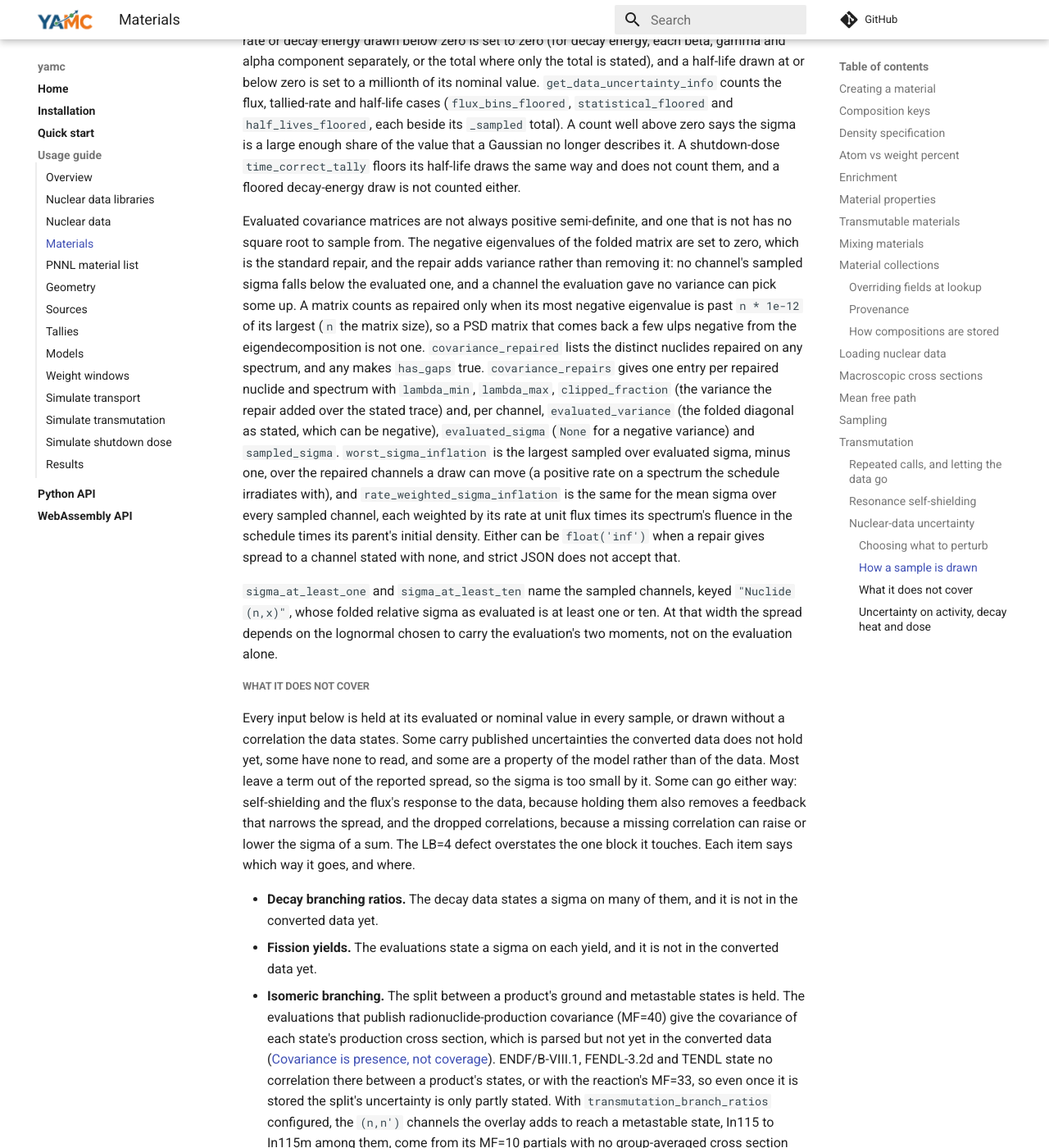
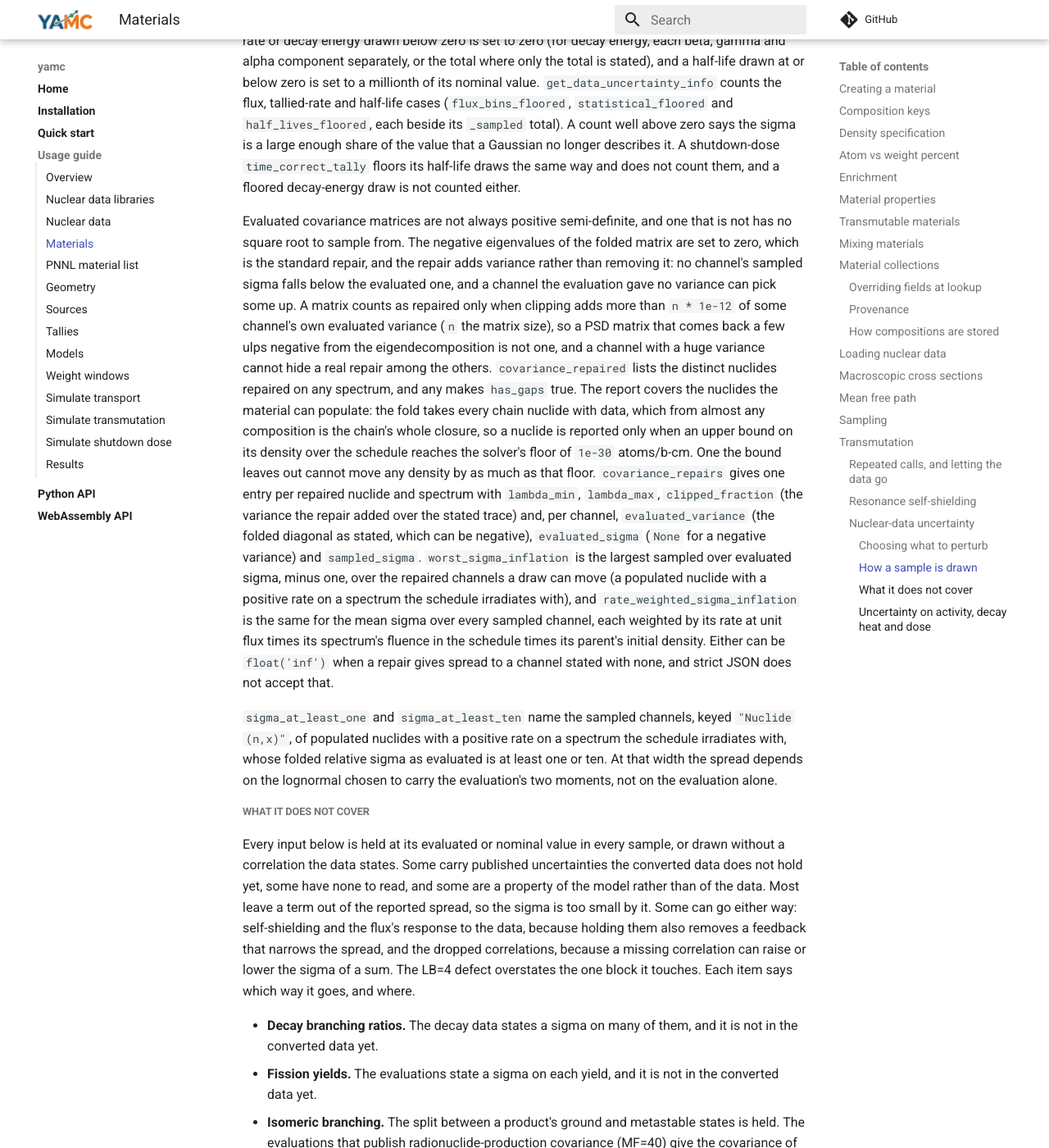
Before and after one commit to fusion-neutronics/yamc, an MkDocs documentation site: the page built from docs/materials.md, in a window 1280 px wide and 1400 px high, scrolled down 13163 px. Shown: the whole window at 82% size. Built offline with MkDocs 1.6.1 and Material for MkDocs 9.7.7, drawn with Linux system fonts in a browser that asks for light colours; comment, search, counter and statistics services are not loaded.

Commit message:
Say a repair is judged per channel and covers populated nuclides
core#166 now counts a covariance repair when clipping adds more than n * 1e-12 of some channel's own evaluated variance, not when lambda_min passes a share of lambda_max, and restricts the repair report and the sigma lists to nuclides whose bounded density can reach the solver's 1e-30 floor. Describe both.

```diff
--- a/docs/materials.md
+++ b/docs/materials.md
@@ -651,18 +651,25 @@ is not has no square root to sample from. The negative eigenvalues of the folded
 matrix are set to zero, which is the standard repair, and the repair adds
 variance rather than removing it: no channel's sampled sigma falls below the
 evaluated one, and a channel the evaluation gave no variance can pick some up.
-A matrix counts as repaired only when its most negative eigenvalue is past
-``n * 1e-12`` of its largest (``n`` the matrix size), so a PSD matrix that comes
-back a few ulps negative from the eigendecomposition is not one.
+A matrix counts as repaired only when clipping adds more than ``n * 1e-12`` of
+some channel's own evaluated variance (``n`` the matrix size), so a PSD matrix
+that comes back a few ulps negative from the eigendecomposition is not one, and
+a channel with a huge variance cannot hide a real repair among the others.
 ``covariance_repaired`` lists the distinct nuclides repaired on any spectrum,
-and any makes ``has_gaps`` true. ``covariance_repairs`` gives one entry per
+and any makes ``has_gaps`` true. The report covers the nuclides the material
+can populate: the fold takes every chain nuclide with data, which from almost
+any composition is the chain's whole closure, so a nuclide is reported only
+when an upper bound on its density over the schedule reaches the solver's
+floor of ``1e-30`` atoms/b-cm. One the bound leaves out cannot move any
+density by as much as that floor. ``covariance_repairs`` gives one entry per
 repaired nuclide and spectrum with ``lambda_min``, ``lambda_max``,
 ``clipped_fraction`` (the variance the repair added over the stated trace) and,
 per channel, ``evaluated_variance`` (the folded diagonal as stated, which can be
 negative), ``evaluated_sigma`` (``None`` for a negative variance) and
 ``sampled_sigma``. ``worst_sigma_inflation`` is the largest sampled over
 evaluated sigma, minus one, over the repaired channels a draw can move (a
-positive rate on a spectrum the schedule irradiates with), and
+populated nuclide with a positive rate on a spectrum the schedule irradiates
+with), and
 ``rate_weighted_sigma_inflation`` is the same for the mean sigma over every
 sampled channel, each weighted by its rate at unit flux times its spectrum's
 fluence in the schedule times its parent's initial density. Either can be
@@ -670,8 +677,9 @@ fluence in the schedule times its parent's initial density. Either can be
 strict JSON does not accept that.
 
 ``sigma_at_least_one`` and ``sigma_at_least_ten`` name the sampled channels,
-keyed ``"Nuclide (n,x)"``, whose folded relative sigma as evaluated is at least
-one or ten. At that width the spread depends on the lognormal chosen to carry
+keyed ``"Nuclide (n,x)"``, of populated nuclides with a positive rate on a
+spectrum the schedule irradiates with, whose folded relative sigma as evaluated
+is at least one or ten. At that width the spread depends on the lognormal chosen to carry
 the evaluation's two moments, not on the evaluation alone.
 
 ##### What it does not cover
```
